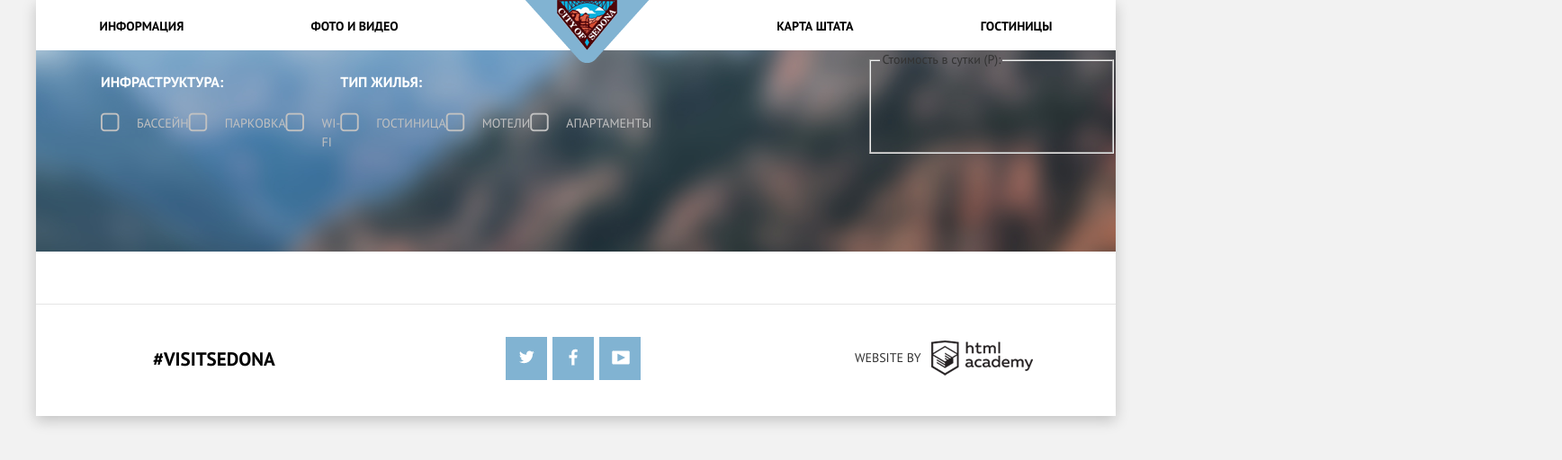
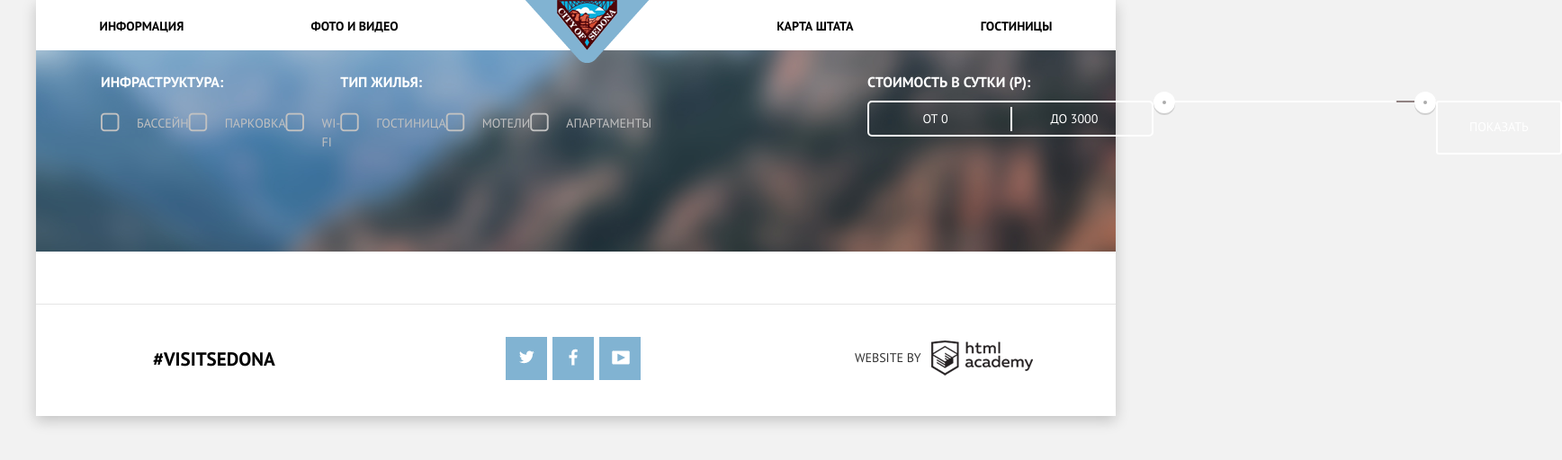
Before and after one commit to VladKvetkin/Sedona, a plain HTML site: page hotels.html in a window 1280 px wide. Shown: the whole page at 90% size, 1736 px wide, since content can reach past the window. Drawn offline with Linux system fonts and the light colour scheme; files whose address does not match are found by name.

Commit message:
Доделал форму

```diff
--- a/css/style.css
+++ b/css/style.css
@@ -92,7 +92,8 @@ body {
 }
 
 .hotels-filter .infrastructure,
-.hotels-filter .property-type {
+.hotels-filter .property-type,
+.hotels-filter .cost-per-day {
 	display: flex;
 	width: 240px;
 	padding: 0;
@@ -104,12 +105,17 @@ body {
 	border: none;
 }
 
+.hotels-filter .cost-per-day {
+	width: 330px;
+}
+
 .hotels-filter .property-type {
 	margin-right: 240px;
 }
 
 .infrastructure legend,
-.property-type legend {
+.property-type legend,
+.cost-per-day legend {
 	padding: 0;
 	padding-top: 25px;
 	margin: 0;
@@ -120,6 +126,120 @@ body {
 	line-height: 1.3;
 
 	border: none;
+}
+
+.cost-per-day legend {
+	margin-bottom: 10px;
+}
+
+.cost-per-day .cost {
+	position: relative;
+
+	width: 314px;
+	padding-top: 7px;
+	padding-bottom: 7px;
+	margin-bottom: 20px;
+
+	text-transform: uppercase;
+	text-align: center;
+
+	border-radius: 5px;
+	border: 2px solid #ffffff;
+}
+
+.cost::before {
+	content: "";
+	position: absolute;
+	top: 5px;
+	padding-bottom: 5px;
+	left: 50%;
+
+	height: 22px;
+	width: 2px;
+
+	background-color: #ffffff;
+}
+
+.cost span {
+	display: inline-block;
+
+	vertical-align: middle;
+}
+
+.cost .cost-from {
+	margin-right: 60px;
+}
+
+.cost .cost-to {
+	margin-left: 50px;
+}
+
+.cost-range {
+	margin-bottom: 30px;
+}
+
+.cost-range .range {
+	position: relative;
+
+	width: 314px;
+	height: 2px;
+
+	background-image: linear-gradient(to right, #ffffff 86%, #908282 86%, #908282);
+}
+
+.range::after,
+.range::before {
+	content: "";
+	position: absolute;
+
+	width: 4px;
+	height: 4px;
+
+	border: 10px solid #ffffff;
+	border-radius: 50%;
+	background-color: #ababab;
+	box-shadow: 0 2px rgba(0, 1, 1, 0.14);
+}
+
+.range::after {
+	top: -10px;
+	left: 0;
+}
+
+.range::before {
+	top: -10px;
+	right: 0;
+}
+
+.range:hover::before,
+.range:hover::after {
+	background-color: #1c4f80;
+}
+
+.cost-per-day button {
+	display: inline-block;
+	margin: 0 auto;
+	padding: 7px 35px 7px 35px;
+
+	font-family: "PT Sans", "Arial", sans-serif;
+	font-size: 14px;
+	font-weight: 400;
+	line-height: 1.5;
+	text-transform: uppercase;
+	text-align: center;
+	vertical-align: middle;
+
+	color: #ffffff;
+	background-color: transparent;
+	border: 2px solid #ffffff;
+	border-radius: 3px;
+	outline: none;
+	cursor: pointer;
+}
+
+.cost-per-day button:hover {
+	color: #000000;
+	background-color: #ffffff;
 }
 
 .infrastructure label,
@@ -169,6 +289,22 @@ body {
 .infrastructure input[type="checkbox"]:checked + label,
 .property-type input[type="checkbox"]:checked + label {
 	color: #ffffff;
+}
+
+.infrastructure input[type="checkbox"]:disabled:checked + label::before,
+.property-type input[type="checkbox"]:disabled:checked + label::before {
+	content: "\2611";
+	color: #6a6a6a;
+}
+
+.infrastructure input[type="checkbox"]:disabled + label,
+.property-type input[type="checkbox"]:disabled + label {
+	color: #6a6a6a;
+}
+
+.infrastructure input[type="checkbox"]:disabled + label:hover,
+.property-type input[type="checkbox"]:disabled + label:hover {
+	color: #6a6a6a;
 }
 
 .infrastructure input[type="checkbox"] + label:hover::before,
--- a/hotels.html
+++ b/hotels.html
@@ -46,6 +46,14 @@
 				</fieldset>
 				<fieldset class="cost-per-day">
 					<legend>Стоимость в сутки (Р):</legend>
+					<div class="cost">
+						<span class="cost-from">От 0</span>
+						<span class="cost-to">До 3000</span>
+					</div>
+					<div class="cost-range">
+						<div class="range"></div>
+					</div>
+					<button type="button" name="show" title="Показать">Показать</button>
 				</fieldset>
 			</form>
 		</header>
```
